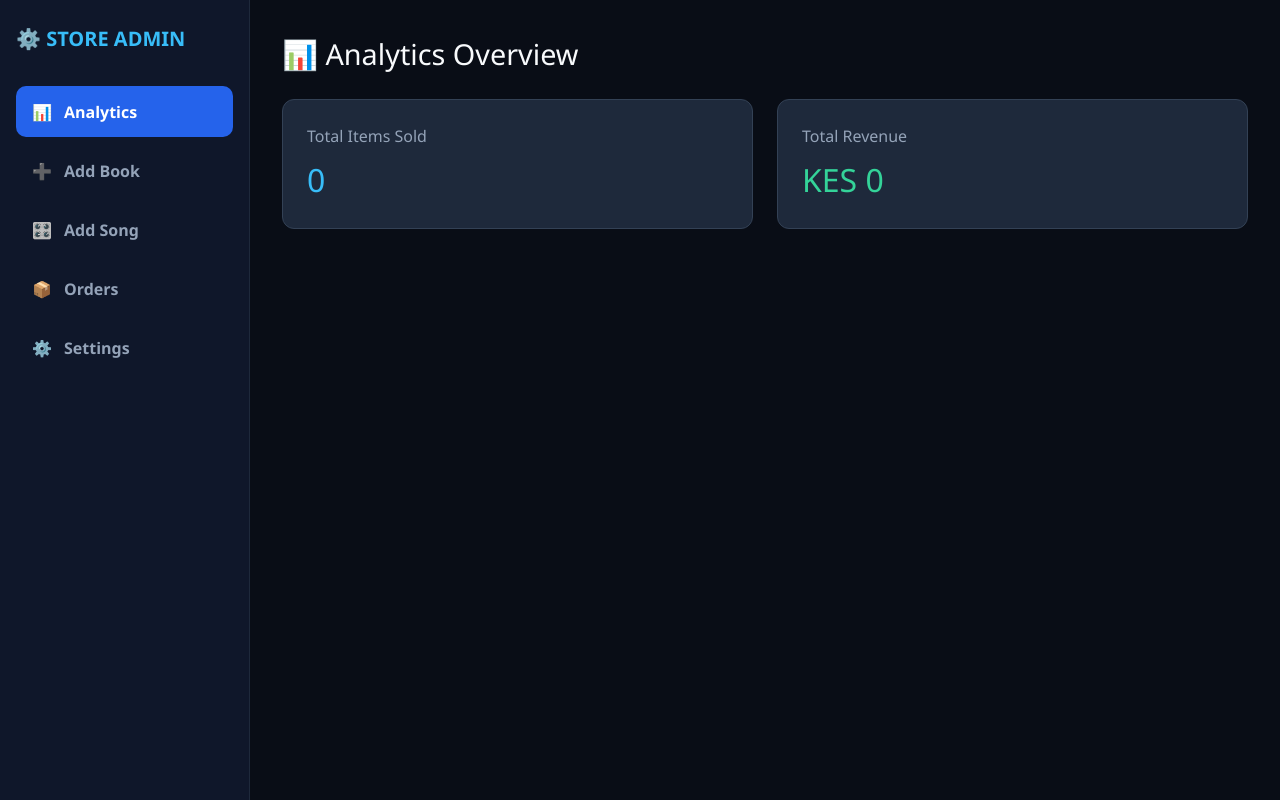
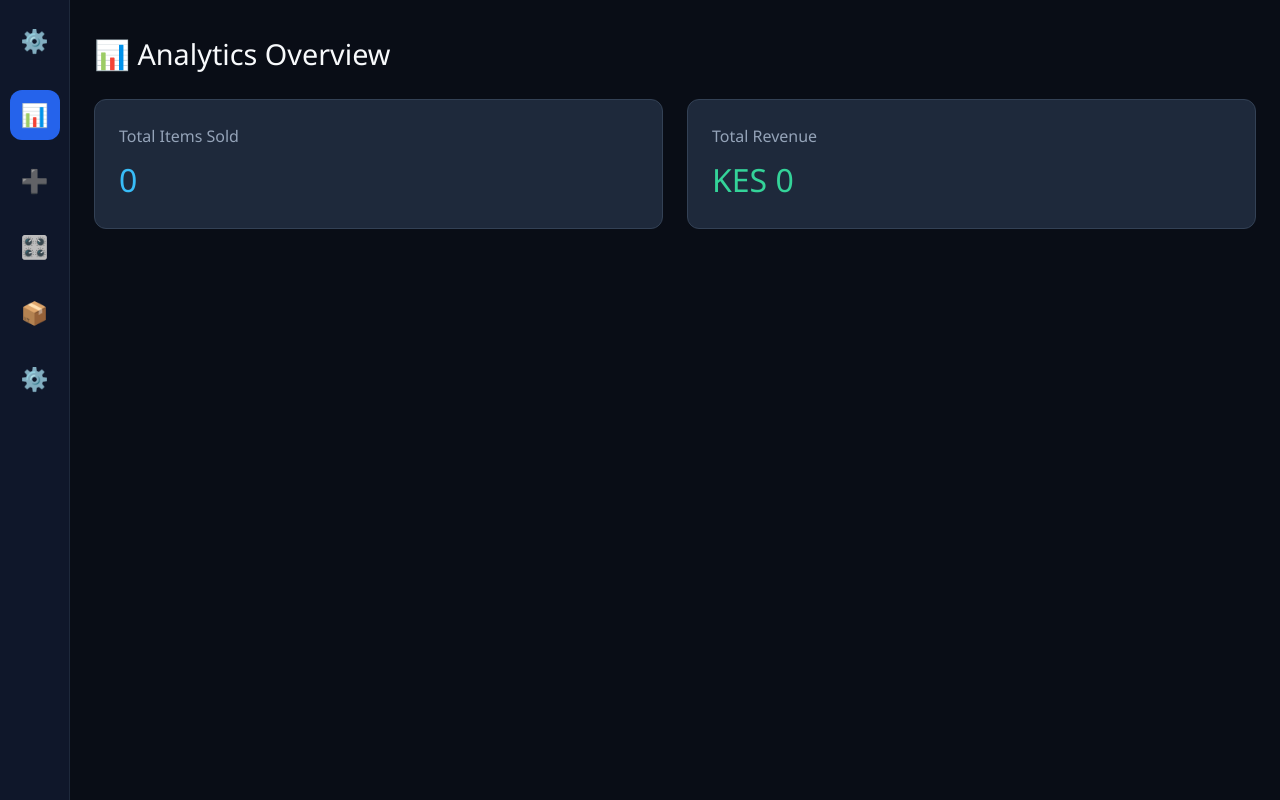
Before and after one commit to mmaxwel1348-coder/luminous-books, a Next.js app: page /admin in a window 1280 px wide. Built offline with nearby package versions, Linux system fonts and the light colour scheme.

Commit message:
Update admin.js

```diff
--- a/pages/admin.js
+++ b/pages/admin.js
@@ -54,11 +54,11 @@ export default function AdminDashboard() {
   };
 
   const sidebarItems = [
-    { id: 'dashboard', label: 'Analytics', icon: '📊' },
+    { id: 'dashboard', label: 'Analytics Overview', icon: '📊' },
     { id: 'add', label: 'Add Book', icon: '➕' },
     { id: 'addSong', label: 'Add Song', icon: '🎛️' },
-    { id: 'orders', label: 'Orders', icon: '📦' },
-    { id: 'settings', label: 'Settings', icon: '⚙️' },
+    { id: 'orders', label: 'Orders Received', icon: '📦' },
+    { id: 'settings', label: 'M-Pesa Settings', icon: '⚙️' },
   ];
 
   return (
@@ -77,33 +77,42 @@ export default function AdminDashboard() {
           width: 100%;
           overflow-x: hidden;
         }
+        .admin-nav-btn {
+          display: flex;
+          align-items: center;
+          justify-content: center;
+          width: 50px;
+          height: 50px;
+          border-radius: 12px;
+          border: none;
+          background: transparent;
+          color: #94a3b8;
+          font-size: 1.4rem;
+          cursor: pointer;
+          transition: all 0.2s ease;
+        }
+        .admin-nav-btn:hover { background-color: #1e293b; color: #fff; }
+        .admin-nav-btn.active { background-color: #2563eb; color: #fff; }
       `}</style>
 
-      {/* Admin Sidebar */}
-      <aside style={{ width: '250px', backgroundColor: '#0f172a', borderRight: '1px solid #1e293b', padding: '1.5rem 1rem', display: 'flex', flexDirection: 'column', flexShrink: 0, position: 'sticky', top: 0, height: '100vh', boxSizing: 'border-box' }}>
-        <h1 style={{ margin: '0 0 2rem 0', fontSize: '1.25rem', fontWeight: 'bold', color: '#38bdf8' }}>
-          ⚙️ STORE ADMIN
-        </h1>
-        <nav style={{ display: 'flex', flexDirection: 'column', gap: '0.5rem' }}>
+      {/* Slim Compact Admin Sidebar matching Storefront style */}
+      <aside style={{ width: '70px', backgroundColor: '#0f172a', borderRight: '1px solid #1e293b', padding: '1.5rem 0', display: 'flex', flexDirection: 'column', alignItems: 'center', gap: '1rem', flexShrink: 0, position: 'sticky', top: 0, height: '100vh', boxSizing: 'border-box' }}>
+        <div style={{ fontSize: '1.4rem', marginBottom: '1rem' }} title="Store Admin">⚙️</div>
+
         {sidebarItems.map((item) => (
           <button
             key={item.id}
             onClick={() => setActiveTab(item.id)}
-              style={{
-                display: 'flex', alignItems: 'center', gap: '12px', width: '100%', padding: '0.85rem 1rem',
-                border: 'none', borderRadius: '10px', color: activeTab === item.id ? '#fff' : '#94a3b8',
-                backgroundColor: activeTab === item.id ? '#2563eb' : 'transparent', fontWeight: '600', cursor: 'pointer'
-              }}
+            title={item.label}
+            className={`admin-nav-btn ${activeTab === item.id ? 'active' : ''}`}
           >
-              <span>{item.icon}</span>
-              {item.label}
+            {item.icon}
           </button>
         ))}
-        </nav>
       </aside>
 
       {/* Main Admin Content */}
-      <main style={{ flex: 1, padding: '2rem', boxSizing: 'border-box', minWidth: 0 }}>
+      <main style={{ flex: 1, padding: '2rem 1.5rem', boxSizing: 'border-box', minWidth: 0 }}>
         {activeTab === 'dashboard' && (
           <div>
             <h2 style={{ fontSize: '1.8rem', marginBottom: '1.5rem' }}>📊 Analytics Overview</h2>
```
Lines whose indentation alone changed are shown as unchanged.
